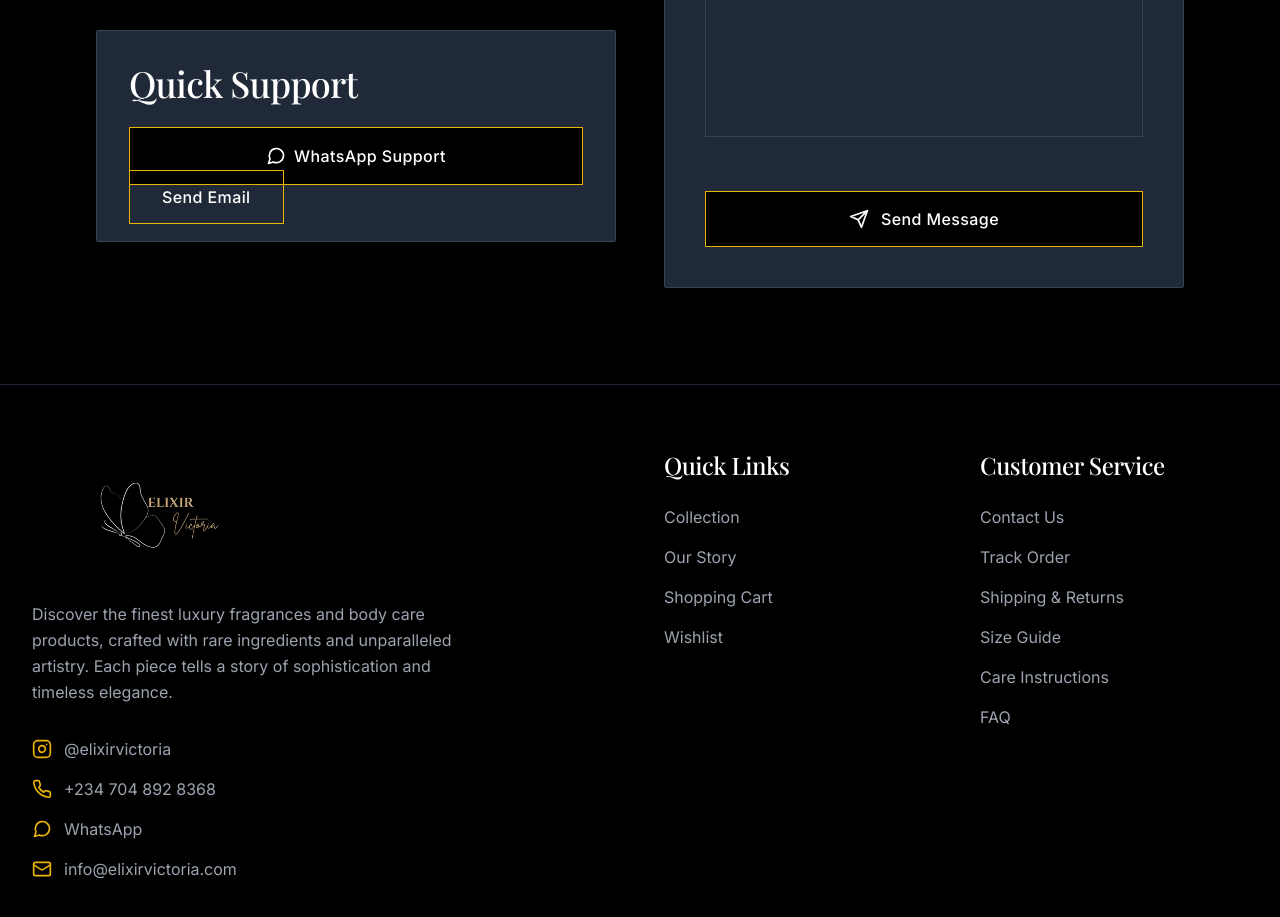
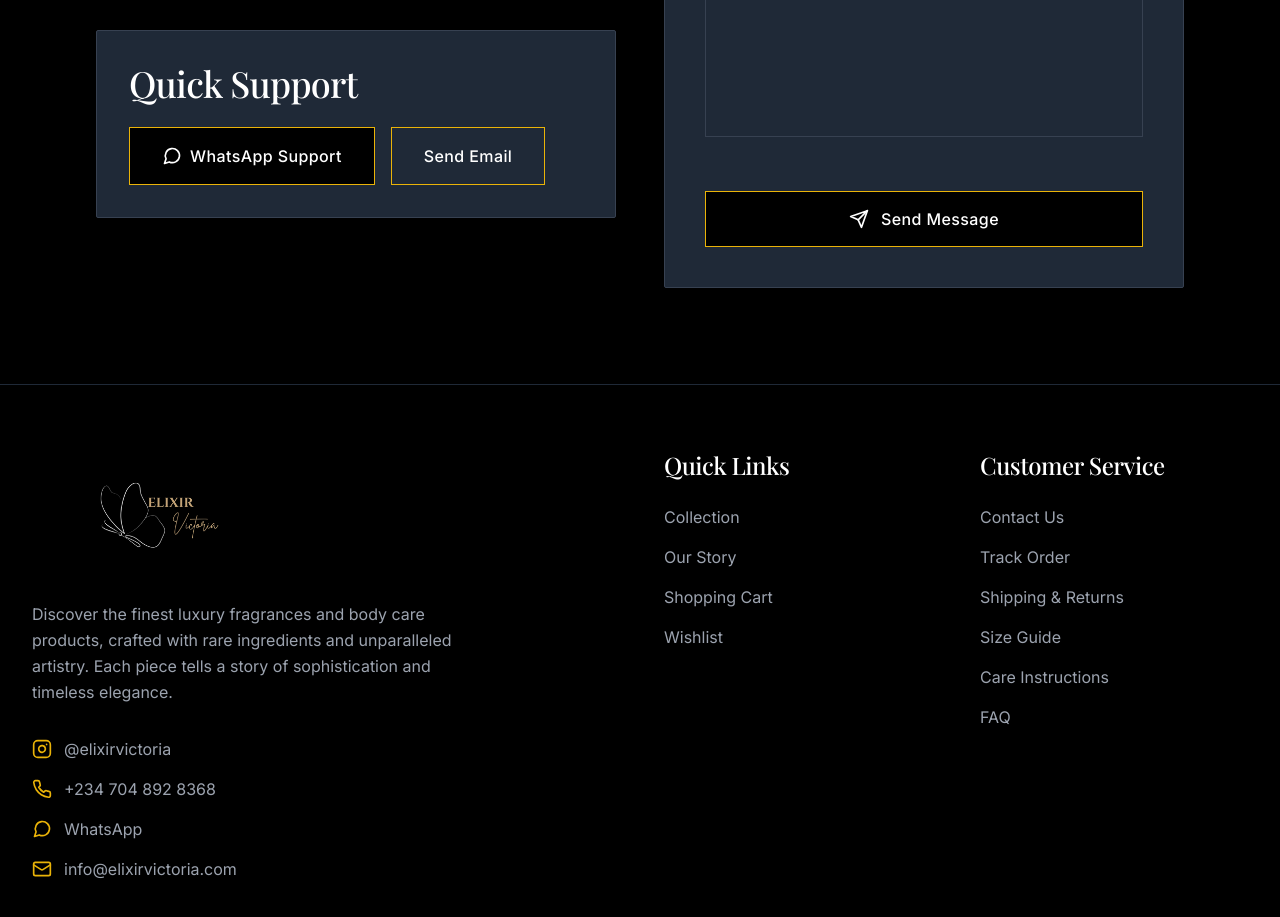
Before and after one commit to Oluwapelumi11/ElixirVictoriaNew, a Next.js app: page /contact in a window 1280 px wide. Shown: the part 800-1717 px from the top of the page. Built offline with nearby package versions, Linux system fonts and the light colour scheme.

Commit message:
chnagerd name

```diff
--- a/src/app/contact/page.tsx
+++ b/src/app/contact/page.tsx
@@ -163,19 +163,19 @@
 
               <div className="bg-gray-800 border border-gray-700 rounded-sm p-6 sm:p-8">
                 <h2 className="text-xl sm:text-heading-lg font-serif text-white mb-4 sm:mb-6">Quick Support</h2>
-                <div className="space-y-3 sm:space-y-4">
+                <div className="flex flex-col sm:flex-row gap-3 sm:gap-4">
                   <a
                     href="https://wa.me/2347048928368"
                     target="_blank"
                     rel="noopener noreferrer"
-                    className="btn-luxury w-full justify-center flex items-center space-x-2 text-sm sm:text-base py-3 sm:py-4"
+                    className="btn-luxury flex-1 sm:flex-none justify-center flex items-center space-x-2 text-sm sm:text-base py-3 sm:py-4 px-6 sm:px-8"
                   >
                     <MessageCircle size={18} className="sm:w-5 sm:h-5" />
                     <span>WhatsApp Support</span>
                   </a>
                   <a
                     href="mailto:info@elixirvictoria.com"
-                    className="btn-luxury-ghost w-full justify-center text-sm sm:text-base py-3 sm:py-4"
+                    className="btn-luxury-ghost flex-1 sm:flex-none justify-center text-sm sm:text-base py-3 sm:py-4 px-6 sm:px-8"
                   >
                     Send Email
                   </a>
```
